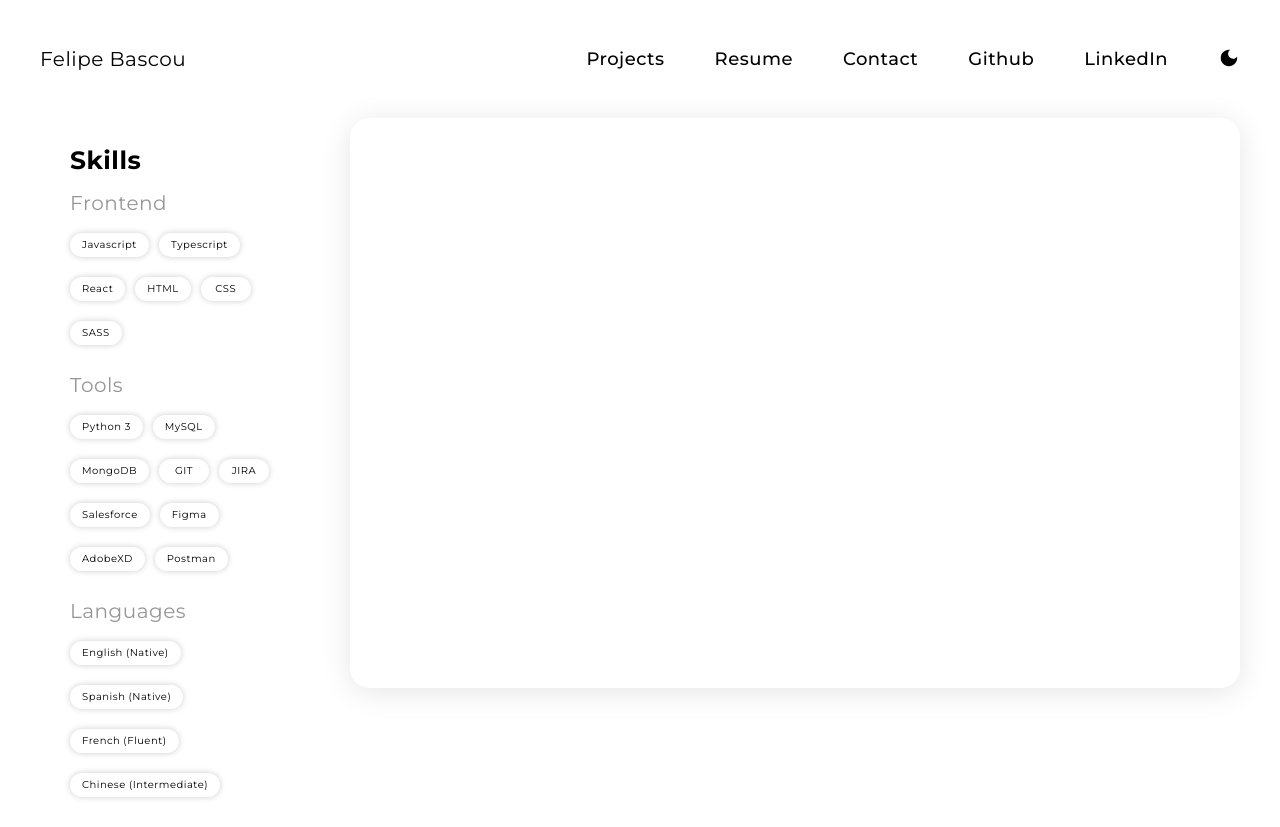
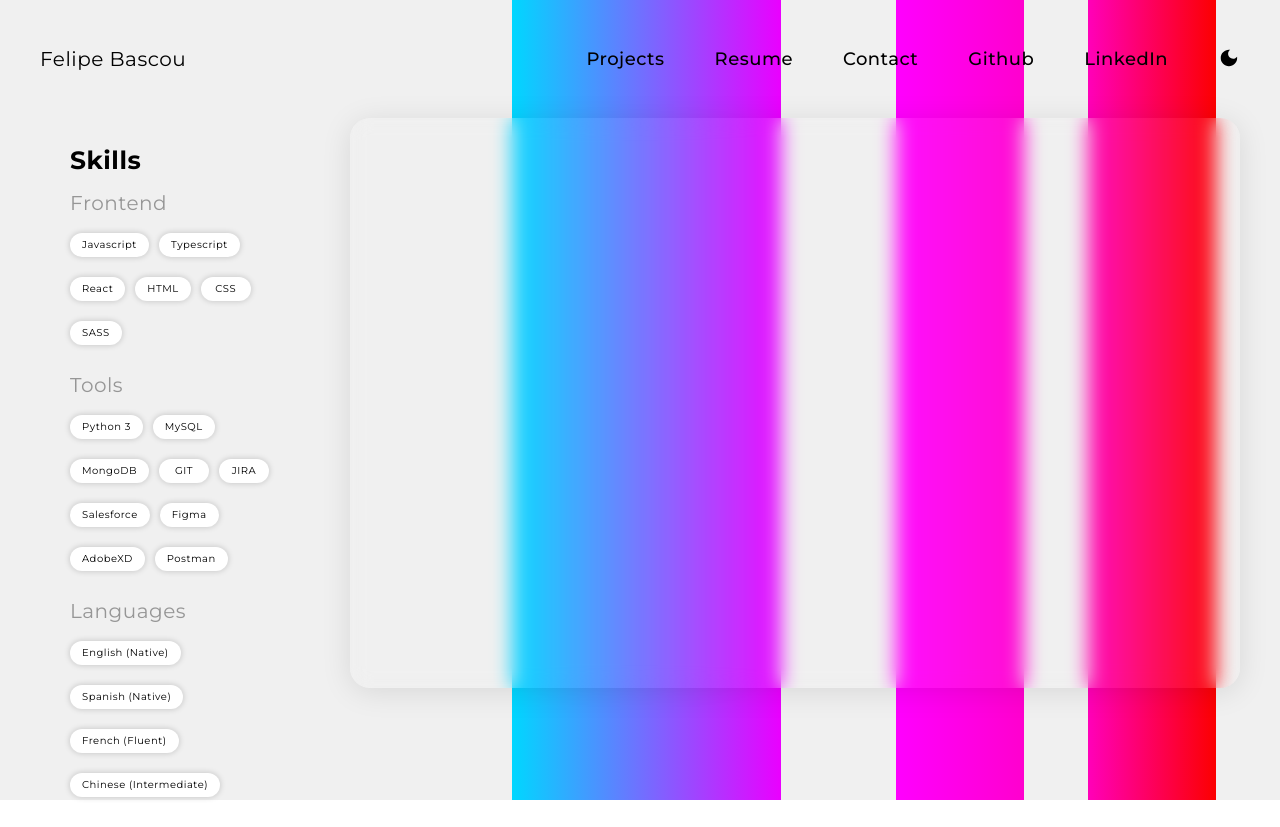
Before and after one commit to FBascou/portfolio, a React (Vite) app in the folder frontend/: page / in a window 1280 px wide. Built offline with nearby package versions, Linux system fonts and the light colour scheme.

Commit message:
Update theme design

```diff
--- a/frontend/src/styles/_base.scss
+++ b/frontend/src/styles/_base.scss
@@ -26,6 +26,37 @@ body {
   height: 100vh;
   transition: variables.$animation-theme-transition;
   position: relative;
+}
+
+.shape {
+  border: 100px solid dodgerblue;
+  border-radius: 50%;
+  height: 600px;
+  width: 600px;
+}
+
+.shape1 {
+  position: absolute;
+  left: 30rem;
+  top: 10rem;
+}
+
+.shape2 {
+  position: absolute;
+  left: 60rem;
+  top: 40rem;
+}
+
+.shape3 {
+  position: absolute;
+  left: 100rem;
+  top: 40rem;
+}
+
+.shape4 {
+  position: absolute;
+  left: 120rem;
+  top: 10rem;
 }
 
 .header-container {
--- a/frontend/src/styles/_mixins.scss
+++ b/frontend/src/styles/_mixins.scss
@@ -10,7 +10,54 @@
 }
 
 @mixin theme-light {
-  background-color: variables.$bg-clr-light;
+  // background-color: variables.$bg-clr-light;
+  background: rgb(240, 240, 240);
+  background: -moz-linear-gradient(
+    90deg,
+    rgba(240, 240, 240, 1) 40%,
+    rgba(0, 215, 255, 1) 40%,
+    rgba(234, 0, 255, 1) 61%,
+    rgba(240, 240, 240, 1) 61%,
+    rgba(240, 240, 240, 1) 70%,
+    rgba(255, 0, 254, 1) 70%,
+    rgba(255, 0, 206, 1) 80%,
+    rgba(240, 240, 240, 1) 80%,
+    rgba(240, 240, 240, 1) 85%,
+    rgba(255, 0, 185, 1) 85%,
+    rgba(252, 0, 0, 1) 95%,
+    rgba(240, 240, 240, 1) 95%
+  );
+  background: -webkit-linear-gradient(
+    90deg,
+    rgba(240, 240, 240, 1) 40%,
+    rgba(0, 215, 255, 1) 40%,
+    rgba(234, 0, 255, 1) 61%,
+    rgba(240, 240, 240, 1) 61%,
+    rgba(240, 240, 240, 1) 70%,
+    rgba(255, 0, 254, 1) 70%,
+    rgba(255, 0, 206, 1) 80%,
+    rgba(240, 240, 240, 1) 80%,
+    rgba(240, 240, 240, 1) 85%,
+    rgba(255, 0, 185, 1) 85%,
+    rgba(252, 0, 0, 1) 95%,
+    rgba(240, 240, 240, 1) 95%
+  );
+  background: linear-gradient(
+    90deg,
+    rgba(240, 240, 240, 1) 40%,
+    rgba(0, 215, 255, 1) 40%,
+    rgba(234, 0, 255, 1) 61%,
+    rgba(240, 240, 240, 1) 61%,
+    rgba(240, 240, 240, 1) 70%,
+    rgba(255, 0, 254, 1) 70%,
+    rgba(255, 0, 206, 1) 80%,
+    rgba(240, 240, 240, 1) 80%,
+    rgba(240, 240, 240, 1) 85%,
+    rgba(255, 0, 185, 1) 85%,
+    rgba(252, 0, 0, 1) 95%,
+    rgba(240, 240, 240, 1) 95%
+  );
+  filter: progid:DXImageTransform.Microsoft.gradient(startColorstr="#f0f0f0",endColorstr="#f0f0f0",GradientType=1);
   color: variables.$clr-primary-light;
 
   .skills-container,
```
